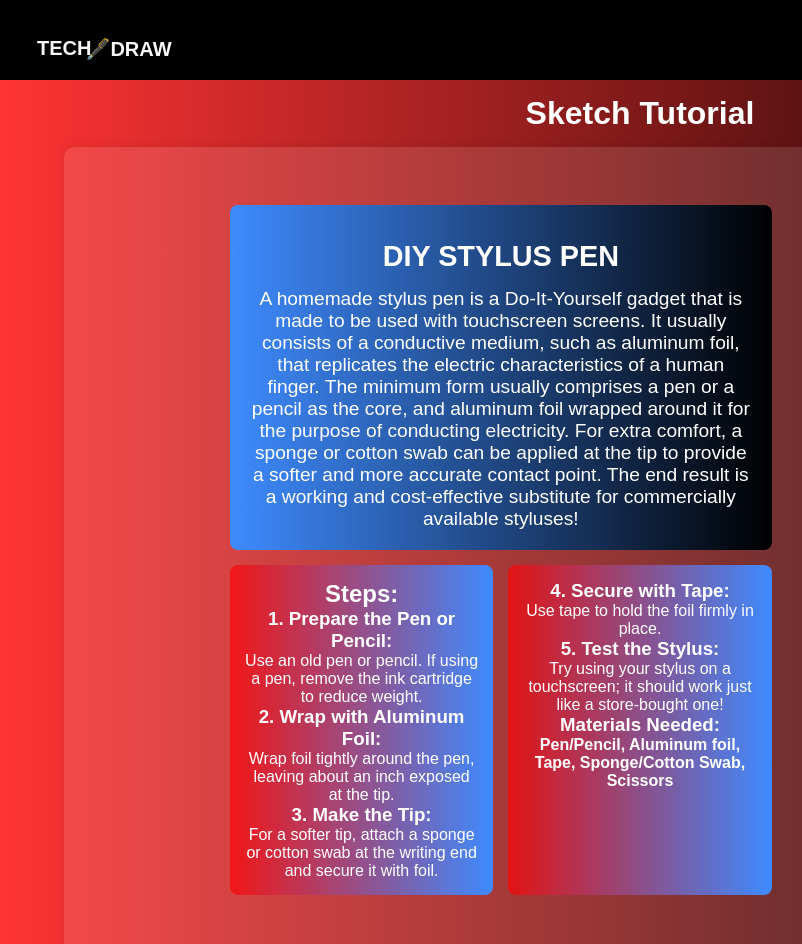
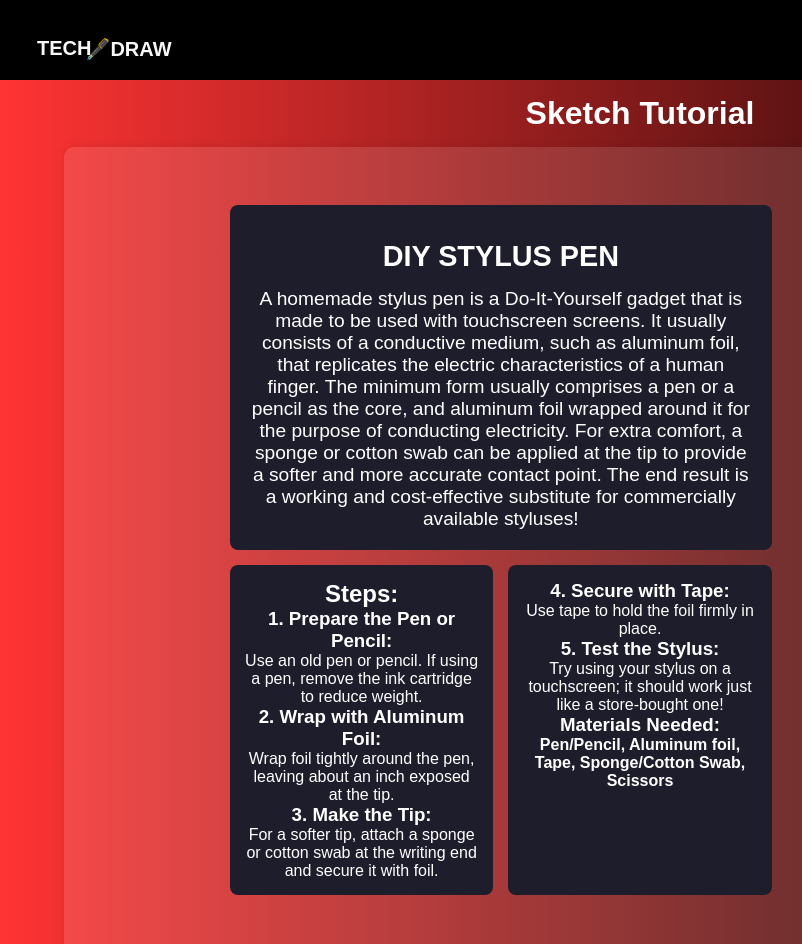
Before and after one commit to danjedrick105/TechDraw, a plain HTML site: page page2.html in a window 1280 px wide. Shown: the top 944 px of the page, 0-802 px from the left. Drawn offline with Linux system fonts and the light colour scheme; grey boxes are pictures that could not be loaded.

Commit message:
Add files via upload

```diff
--- a/page2.css
+++ b/page2.css
@@ -38,7 +38,7 @@ section {
 /* Description Box */
 .description {
     grid-area: description;
-    background: linear-gradient(to left, #000, #3e8bff);
+    background-color: rgb(30, 29, 43);
     color: white;
     padding: 20px;
     text-align: center;
@@ -48,7 +48,7 @@ section {
 
 /* Text Content Boxes */
 .text1, .text2 {
-    background: linear-gradient(to right, #ff0202af, #3e8bff);
+    background-color: rgb(30, 29, 43);
     color: white;
     padding: 15px;
     text-align: center;
```
